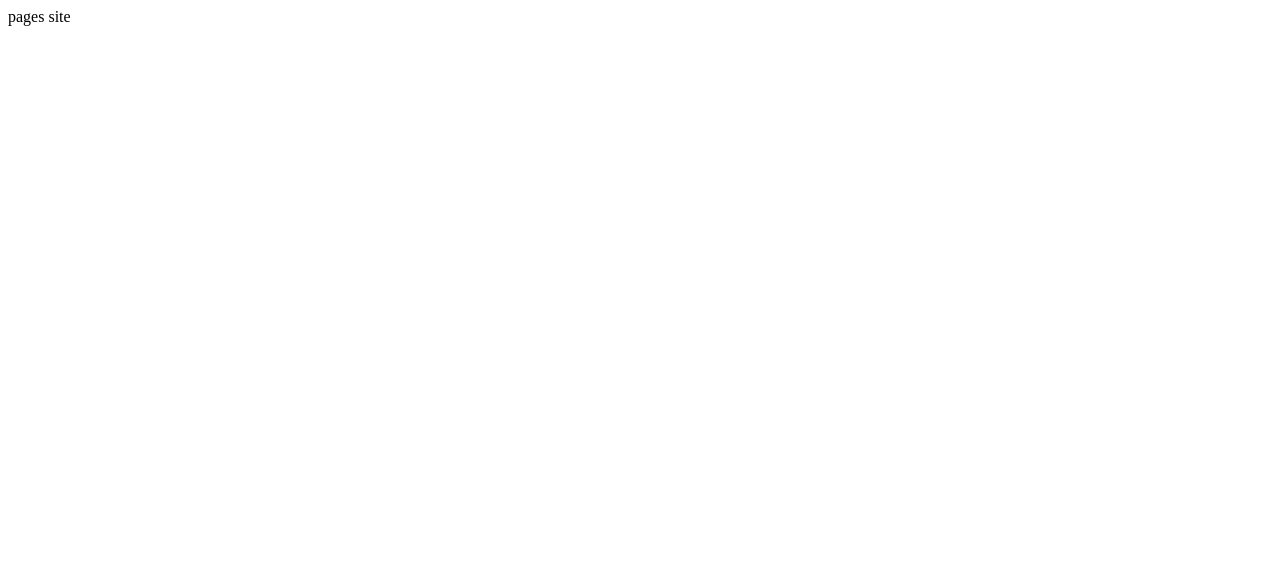
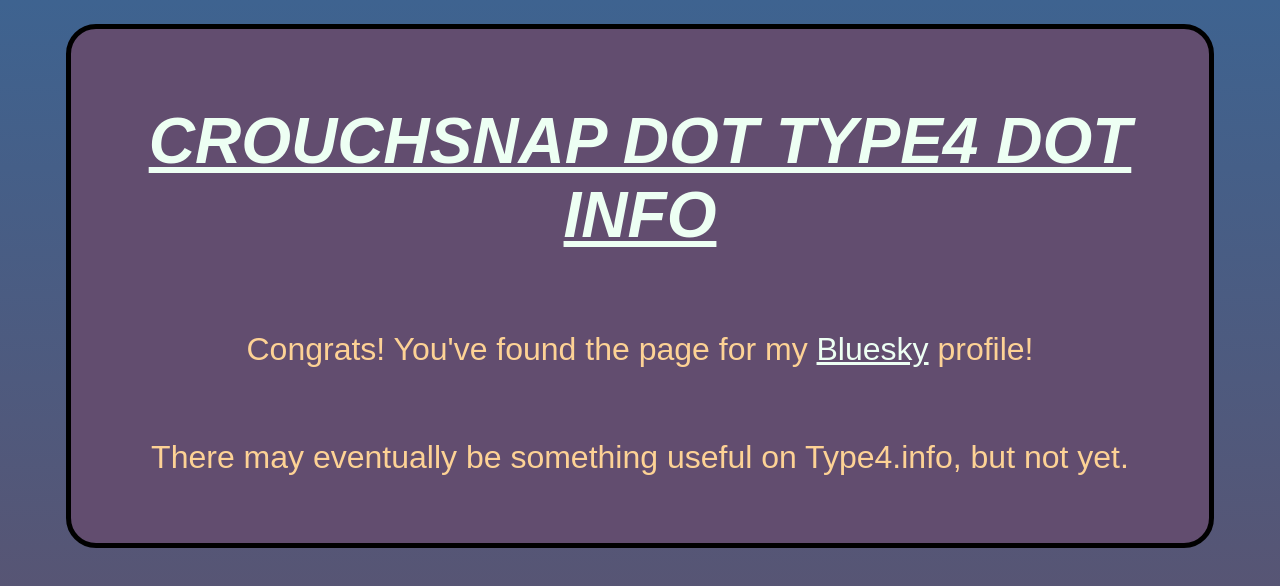
Before and after one commit to Crouchsnap/crouchsnap.github.io, a plain HTML site: page index.html in a window 1280 px wide. Drawn offline with Linux system fonts and the light colour scheme.

Commit message:
adds a page with a link to my bluesky profile, and some styles

```diff
--- a/index.html
+++ b/index.html
@@ -1 +1,20 @@
-pages site
+<!DOCTYPE html>
+<html>
+
+<head>
+    <meta charset="utf-8">
+    <title>crouchsnap.type4.info</title>
+    <link rel="stylesheet" href="styles.css">
+</head>
+
+<body>
+    <div class="header-container">
+        <a href="https://bsky.app/profile/crouchsnap.type4.info">
+            <h1>
+                CROUCHSNAP DOT TYPE4 DOT INFO
+            </h1>
+        </a>
+        <p>Congrats! You've found the page for my <a href="https://bsky.app">Bluesky</a> profile!</p>
+        <p>There may eventually be something useful on Type4.info, but not yet.</p>
+    </div>
+</body>
--- /dev/null
+++ b/styles.css
@@ -0,0 +1,69 @@
+@media only screen and (max-device-width: 600px) {
+    h1 {
+        font-size: 7rem;
+    }
+
+    p {
+        font-size: 3rem;
+        line-height: 4rem;
+    }
+}
+
+@media only screen and (min-device-width: 601px) {
+    h1 {
+        font-size: 4rem;
+    }
+
+    p {
+        font-size: 2rem;
+        line-height: 2.75rem;
+    }
+}
+
+
+body {
+    background-image: linear-gradient(#3E6390, #60506A);
+    background-attachment: fixed;
+    display: flex;
+    align-items: center;
+    padding-top: 1rem;
+    flex-direction: column;
+    font-family: sans-serif
+}
+
+.header-container {
+    align-items: center;
+    display: flex;
+    justify-content: center;
+    flex-direction: column;
+    padding: 2rem;
+    background-color: #624d6f;
+    border-radius: 30px;
+    border: #000 solid;
+    border-width: 5px;
+    width: 85%;
+}
+
+h1 {
+    font-style: oblique;
+    overflow-wrap: break-word;
+    text-align: center;
+}
+
+p {
+    color: #fdd295;
+    text-align: center;
+}
+
+a:link,
+a:active {
+    color: #EDFFF3;
+}
+
+a:visited {
+    color: orange;
+}
+
+a:hover {
+    color: turquoise;
+}
```
